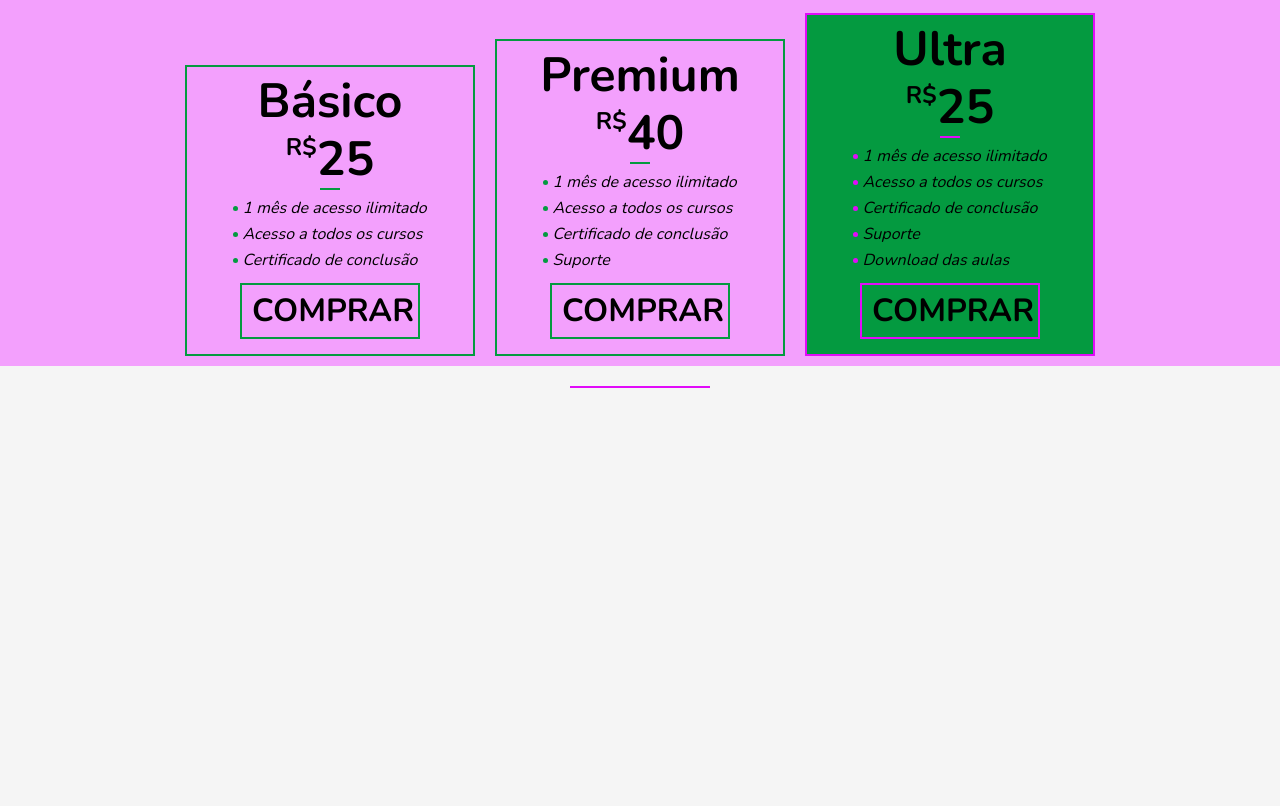
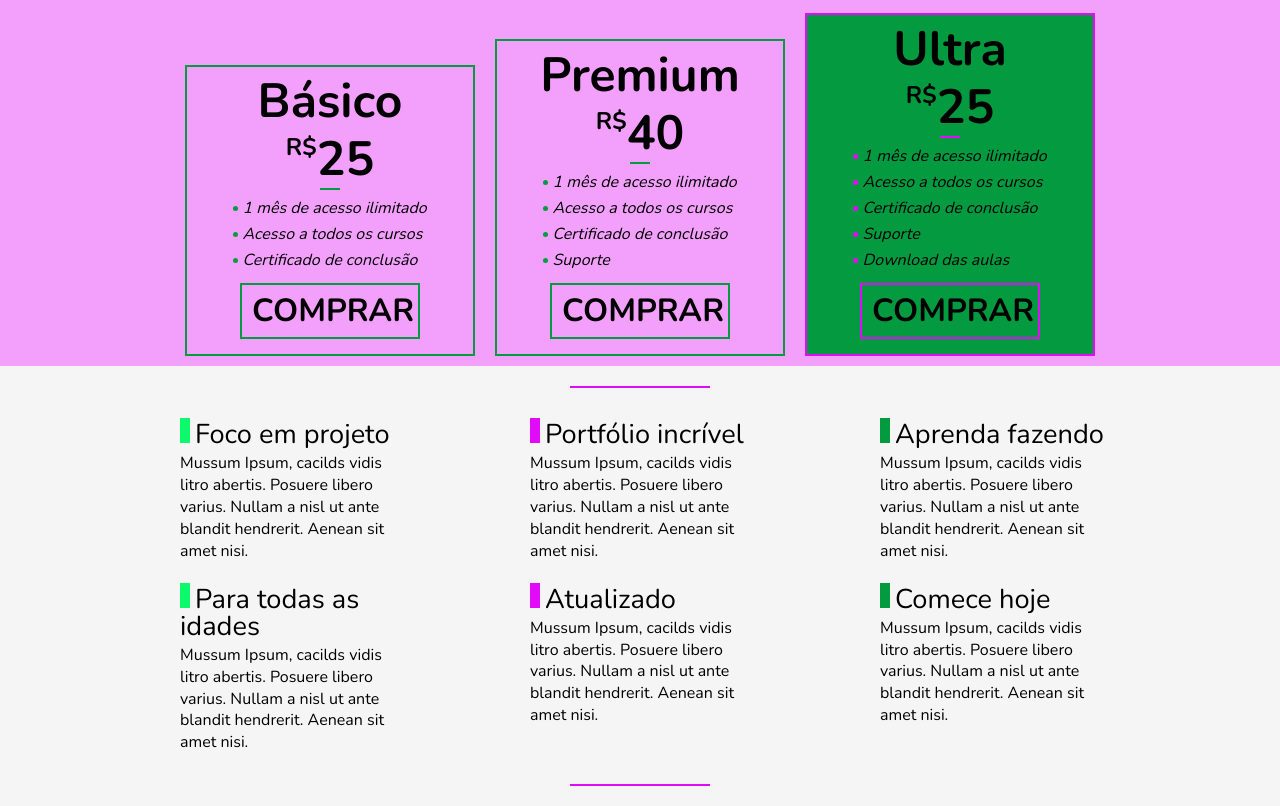
Before and after one commit to pedrohar98/curso-html-04, a plain HTML site: page index.html in a window 1280 px wide. Shown: the part 1336-2142 px from the top of the page. Before the commit the page ends 1744 px from the top, so only its background shows below. Drawn offline with nearby package versions, Linux system fonts and the light colour scheme.

Commit message:
Desenvolvendo HTML e estilizando CSS da tag .vantagens

```diff
--- a/css/style.css
+++ b/css/style.css
@@ -276,6 +276,44 @@ img {
 
 /* 7. Vantagens
 /**********************************/
+.vantagens {
+    max-width: 960px;
+    margin: 0 auto;
+    display: flex;
+    flex-wrap: wrap;
+    justify-content: space-between;
+}
+
+.vantagem {
+    max-width: 240px;
+    margin: 10px;
+}
+
+.vantagem__titulo {
+    font-size: 1.7rem;
+    margin-bottom: 5px;
+    margin-left: 10px;
+}
+
+.vantagem__titulo::before {
+    content: "";
+    display: inline-block;
+    width: 10px;
+    height: 25px;
+    margin-right: 5px;
+}
+
+.vantagem:nth-of-type(3n+1) .vantagem__titulo::before {
+    background-color: var(--clr-green-light);
+}
+
+.vantagem:nth-of-type(3n+2) .vantagem__titulo::before {
+    background-color: var(--clr-pink-dark);
+}
+
+.vantagem:nth-of-type(3n+3) .vantagem__titulo::before {
+    background-color: var(--clr-green-dark);
+}
 
 /**********************************/
 
--- a/index.html
+++ b/index.html
@@ -152,6 +152,63 @@
 
     <hr>
 
+    <section class="vantagens" id="vantagens">
+        <div class="vantagem">
+            <h2 class="vantagem__titulo">Foco em projeto</h2>
+            <p class="vantagem__descricao">Mussum Ipsum, cacilds vidis litro abertis. Posuere libero varius. Nullam a
+                nisl
+                ut ante blandit hendrerit. Aenean sit
+                amet nisi.</p>
+        </div>
+
+        <div class="vantagem">
+            <h2 class="vantagem__titulo">Portfólio incrível</h2>
+            <p class="vantagem__descricao">Mussum Ipsum, cacilds vidis litro abertis. Posuere libero varius. Nullam a
+                nisl
+                ut
+                ante blandit hendrerit. Aenean sit
+                amet nisi.</p>
+        </div>
+
+        <div class="vantagem">
+            <h2 class="vantagem__titulo">Aprenda fazendo</h2>
+            <p class="vantagem__descricao">Mussum Ipsum, cacilds vidis litro abertis. Posuere libero varius. Nullam a
+                nisl
+                ut
+                ante blandit hendrerit. Aenean sit
+                amet nisi.</p>
+        </div>
+
+        <div class="vantagem">
+            <h2 class="vantagem__titulo">Para todas as idades</h2>
+            <p class="vantagem__descricao">Mussum Ipsum, cacilds vidis litro abertis. Posuere libero varius. Nullam a
+                nisl
+                ut
+                ante blandit hendrerit. Aenean sit
+                amet nisi.</p>
+        </div>
+
+        <div class="vantagem">
+            <h2 class="vantagem__titulo">Atualizado</h2>
+            <p class="vantagem__descricao">Mussum Ipsum, cacilds vidis litro abertis. Posuere libero varius. Nullam a
+                nisl
+                ut
+                ante blandit hendrerit. Aenean sit
+                amet nisi.</p>
+        </div>
+
+        <div class="vantagem">
+            <h2 class="vantagem__titulo">Comece hoje</h2>
+            <p class="vantagem__descricao">Mussum Ipsum, cacilds vidis litro abertis. Posuere libero varius. Nullam a
+                nisl
+                ut
+                ante blandit hendrerit. Aenean sit
+                amet nisi.</p>
+        </div>
+    </section>
+
+    <hr>
+
 </body>
 
 </html>
```
